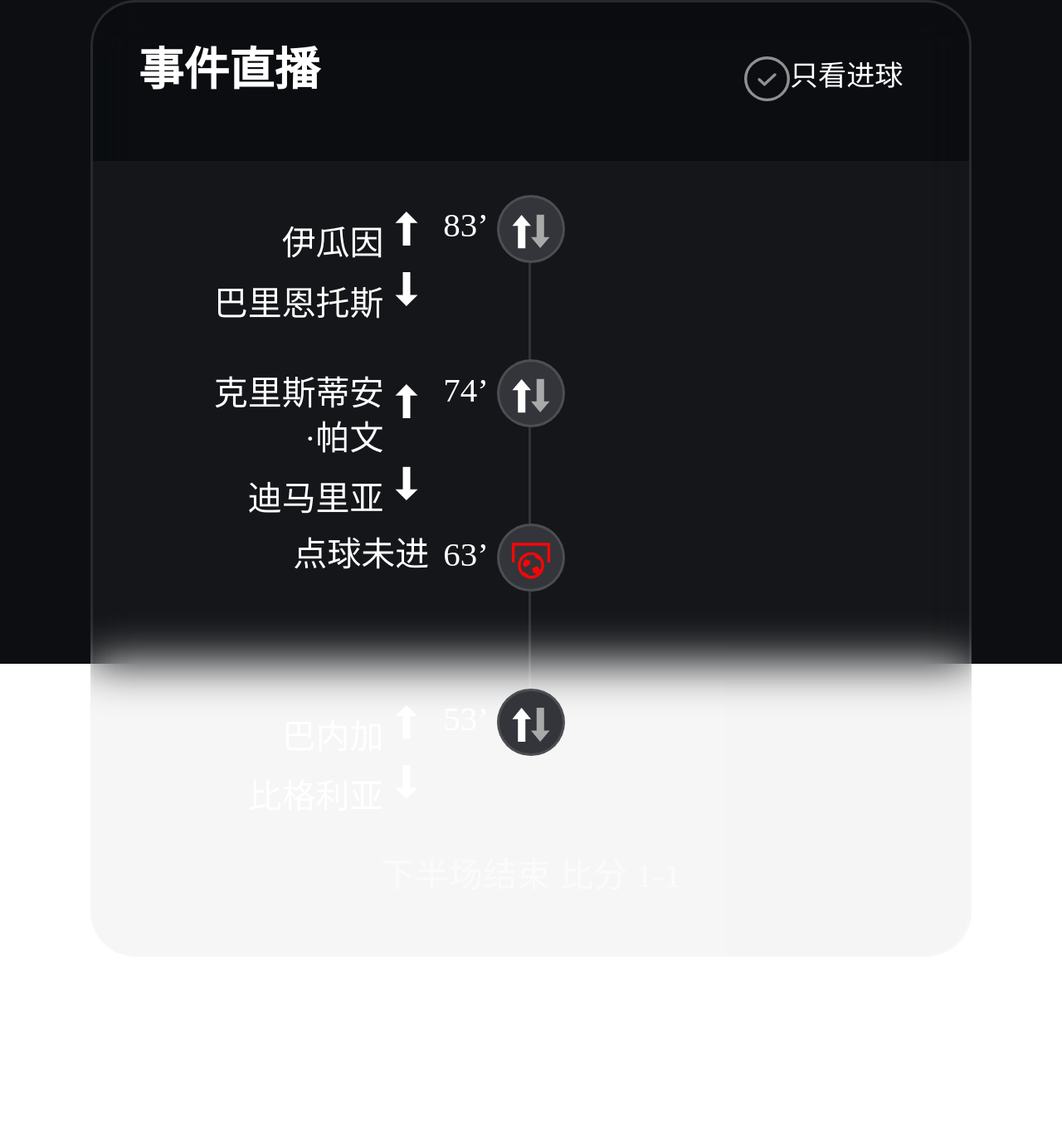
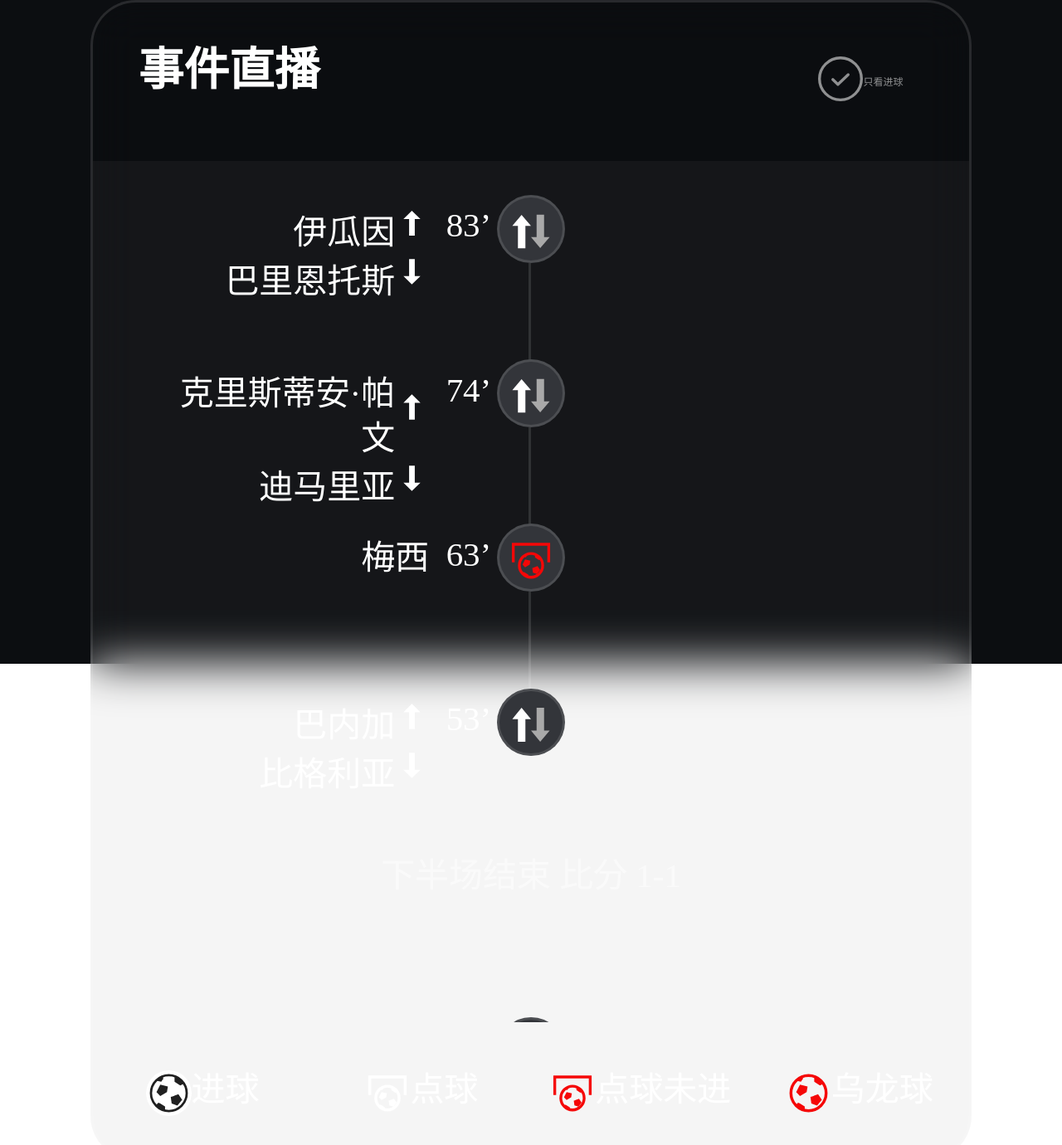
Before and after one commit to ninthzyh/worldcup-h5, a Vue app: page /event in a window 1280 px wide. Shown: the top 1380 px of the page at 83% size. Before the commit the page ends 1153 px from the top, so only its background shows below. Built offline with nearby package versions, Linux system fonts and the light colour scheme; a web font is replaced by a local one.

Commit message:
事件列表

```diff
--- a/src/utils/language-cn.json
+++ b/src/utils/language-cn.json
@@ -1,5 +1,10 @@
 {
   "eventList": {
-    "goalOnly": "只看进球"
+    "title": "事件直播",
+    "goalOnly": "只看进球",
+    "goal": "进球",
+    "penalty": "点球",
+    "penaltyNotInto": "点球未进",
+    "ownGoal": "乌龙球"
   }
 }
--- a/src/utils/language-en.json
+++ b/src/utils/language-en.json
@@ -1,5 +1,10 @@
 {
   "eventList": {
-    "goalOnly": "Goal Only"
+    "title": "Events",
+    "goalOnly": "Goal Only",
+    "goal": "进球",
+    "penalty": "点球",
+    "penaltyNotInto": "点球未进",
+    "ownGoal": "乌龙球"
   }
 }
--- a/src/views/event/index.vue
+++ b/src/views/event/index.vue
@@ -1,10 +1,10 @@
 <template>
   <div class="event-container">
     <div class="title">
-      <span class="text">事件直播</span>
+      <span class="text">{{ $lang.eventList.title }}</span>
       <span class="icon-container">
-        <span class="icon" :class="'uncheck'"></span>
-        <span>{{ $lang.eventList.goalOnly }}</span>
+        <span @click="onlyGoal = !onlyGoal" class="icon" :class="onlyGoal ? 'checked' : ''"></span>
+        <span @click="onlyGoal = !onlyGoal" :style="`color:${onlyGoal ? '#ffffff' : 'rgba(255,255,255,0.54)'}`" class="font-10">{{ $lang.eventList.goalOnly }}</span>
       </span>
     </div>
     <div class="container">
@@ -23,6 +23,12 @@
               </span>
               <span class="icon down"></span>
             </p>
+          </span>
+          <span v-else-if="event.eventCode === 'Goal'" class="subs-made">
+            {{event.playerNameList && event.playerNameList[0]}}
+          </span>
+          <span v-else-if="event.playerNameList && event.playerNameList[0]" class="subs-made">
+            {{event.playerNameList && event.playerNameList[0]}}
           </span>
           <span v-else>
             {{ event.eventDes }}
@@ -55,6 +61,12 @@
               </span>
             </p>
           </span>
+          <span v-else-if="event.eventCode === 'Goal'" class="subs-made">
+            {{event.playerNameList && event.playerNameList[0]}}
+          </span>
+          <span v-else-if="event.playerNameList && event.playerNameList[0]" class="subs-made">
+            {{event.playerNameList && event.playerNameList[0]}}
+          </span>
           <span v-else>
             {{ event.eventDes }}
           </span>
@@ -72,6 +84,12 @@
         </span>
       </template>
     </div>
+    <div class="tag-container">
+      <div v-for="item in bottomIconList">
+        <span class="icon" :class="item.icon"></span>
+        <span>{{item.text}}</span>
+      </div>
+    </div>
   </div>
 </template>
 
@@ -82,11 +100,32 @@ export default {
     return {
       resData: {},
       matchInfo: {},
+      onlyGoal: false,
+      bottomIconList:[
+        {
+          icon: 'goal',
+          text: this.$lang.eventList.goal,
+        },
+        {
+          icon: 'penalties',
+          text: this.$lang.eventList.penalty,
+        },
+        {
+          icon: 'penalties-not-in',
+          text: this.$lang.eventList.penaltyNotInto,
+        },
+        {
+          icon: 'own-goal',
+          text: this.$lang.eventList.ownGoal,
+        },
+      ]
     };
   },
   computed:{
     eventList(){
-      return (this.resData.eventList ? this.resData.eventList : []);
+      return (this.resData.eventList ? this.resData.eventList.filter(item=>{
+        return !this.onlyGoal || item.goalsFlag
+      }) : []);
     },
   },
   mounted() {
@@ -149,11 +188,14 @@ export default {
         height: vw(16);
         background-image: url("../../assets/images/uncheck.svg");
         background-size: 100% 100%;
+        &.checked{
+          background-image: url("../../assets/images/check.svg");
+        }
       }
     }
   }
   .container{
-    height: vw(280);
+    height: vw(304);
     overflow-y: scroll;
     background: rgba(255, 255, 255, 0.04);
     box-sizing: border-box;
@@ -181,7 +223,7 @@ export default {
     .event-name{
       display: inline-block;
       vertical-align: middle;
-      width: vw(60);
+      width: vw(84);
     }
     .line{
       display: inline-block;
@@ -211,14 +253,17 @@ export default {
     .time{
       display: inline-block;
       width: vw(24);
-      padding: 0 vw(5);
+      padding: 0 vw(2);
     }
     .subs-made{
       vertical-align: text-top;
+      width: vw(106);
       >p{
         margin: 0;
       }
     }
+  }
+
   .goal{
     background-image: url("../../assets/images/goal.svg");
   }
@@ -242,21 +287,37 @@ export default {
   }
   .up{
     display: inline-block;
-      width: vw(16);
-      height: vw(16);
+    width: vw(12);
+    height: vw(12);
     background-size: 100% 100%;
     background-image: url("../../assets/images/up.svg");
   }
   .down{
     display: inline-block;
-      width: vw(16);
-      height: vw(16);
+    width: vw(12);
+    height: vw(12);
     background-size: 100% 100%;
     background-image: url("../../assets/images/down.svg");
   }
   .replace{
     background-image: url("../../assets/images/replace.svg");
   }
+  .tag-container{
+    height: vw(48);
+    line-height: vw(48);
+    display: flex;
+    font-size: vw(12);
+    text-align: center;
+    >div{
+      flex: 1;
+    }
+    .icon{
+      vertical-align: middle;
+      display: inline-block;
+      width: vw(16);
+      height: vw(16);
+      background-size: 100% 100%;
+    }
   }
 }
 </style>
--- a/src/views/squad/data.json
+++ b/src/views/squad/data.json
@@ -236,7 +236,7 @@
         "eventNum":1045,
         "eventCode":"SubsMade",
         "eventDes":"换人",
-        "teamId":"ak48fkypnql8y4n69cvcq5ghc",
+        "teamId":"ak48fkypnql8y4n69cvq5ghc",
         "teamType":"home",
         "timeMin":83,
         "timeSec":43,
```
Also changed, not shown: src/assets/images/check.svg (added). Lines whose indentation alone changed are shown as unchanged.
